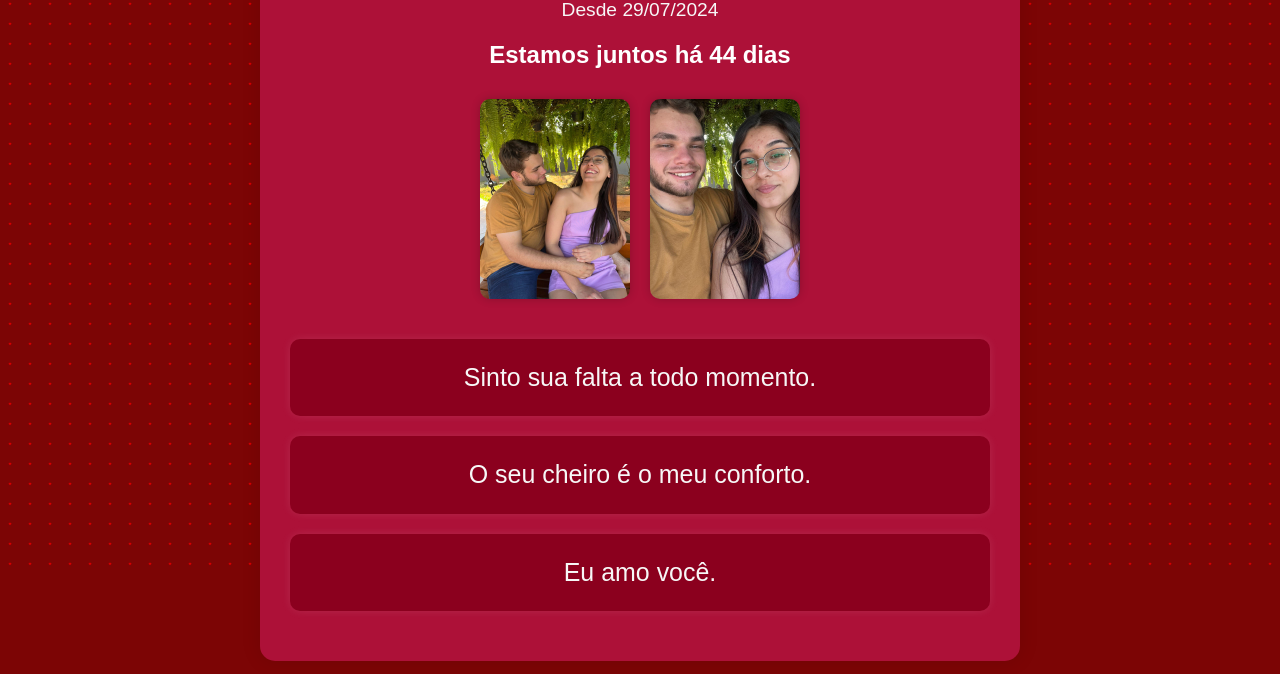
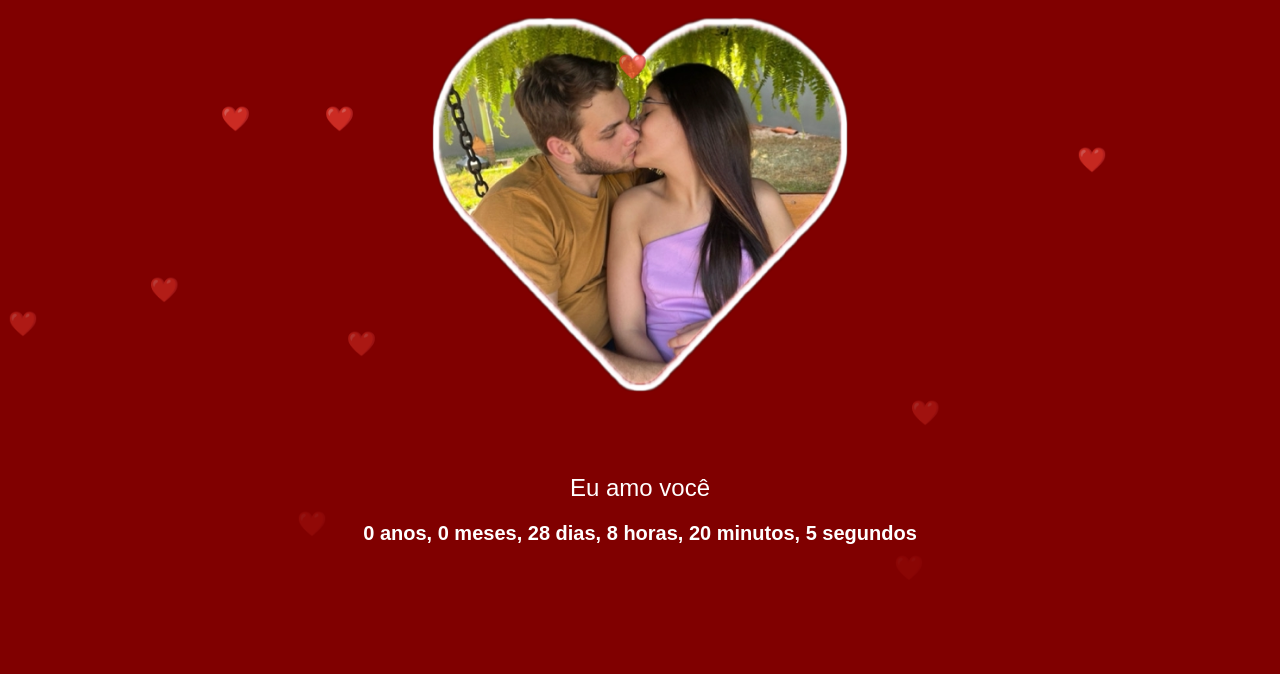
Before and after one commit to ariedee/lalala, a plain HTML site: page lalala/index.html in a window 1280 px wide. Shown: the part 126-800 px from the top of the page. Drawn offline with Linux system fonts and the light colour scheme.

Commit message:
Add files via upload

```diff
--- a/lalala/index.html
+++ b/lalala/index.html
@@ -3,31 +3,23 @@
 <head>
     <meta charset="UTF-8">
     <meta name="viewport" content="width=device-width, initial-scale=1.0">
-    <title>Frases para o meu namorado</title>
+    <title>Para você, meu amor</title>
+    <!-- Link para o CSS -->
     <link rel="stylesheet" href="styles.css">
-    <script src="script.js" defer></script>
 </head>
 <body>
-    <div class="hearts"></div>
     <div class="container">
-        <h1>Para você, meu amor</h1>
-        <p id="date-start">Desde <span id="start-date"></span></p>
-        <h2>Estamos juntos há <span id="days-counter">0</span> dias</h2>
-        <div class="photo-gallery">
-            <img src="foto-juntos1.jpeg" alt="Foto de vocês">
-            <img src="foto-juntos2.jpeg" alt="Foto de vocês juntos">
-            <!-- Adicione mais fotos aqui -->
-        </div>
-        <div class="quote">
-            <p>Sinto sua falta a todo momento.</p>
-        </div>
-        <div class="quote">
-            <p>O seu cheiro é o meu conforto.</p>
-        </div>
-        <div class="quote">
-            <p>Eu amo você.</p>
-        </div>
-        <!-- Adicione mais frases aqui -->
+        <!-- Foto do casal -->
+        <img src="4.webp" alt="Foto do Casal" class="foto">
+
+        <!-- Frases românticas -->
+        <p class="frase">Eu amo você</p>
+
+        <!-- Contagem de tempo -->
+        <p id="timer"></p>
     </div>
+
+    <!-- Script JavaScript -->
+    <script src="script.js"></script>
 </body>
 </html>
--- a/lalala/script.js
+++ b/lalala/script.js
@@ -1,28 +1,49 @@
-// Defina a data de início do relacionamento
-const startDate = new Date('2024-07-29'); // Substitua pela data real de início
+// Data de início do relacionamento (substitua com a data correta)
+const startDate = new Date('2024-07-29T17:15:00'); // Exemplo: 15 de março de 2022 às 14:30
 
-function calculateDaysTogether() {
-    const currentDate = new Date();
-    const timeDifference = currentDate - startDate;
-    const daysTogether = Math.floor(timeDifference / (1000 * 60 * 60 * 24));
+function updateTimer() {
+    const now = new Date();
 
-    // Atualiza o contador de dias
-    document.getElementById('days-counter').textContent = daysTogether;
+    // Calcula a diferença em milissegundos
+    const diff = now - startDate;
 
-    // Atualiza a data de início
-    const startDateFormatted = startDate.toLocaleDateString('pt-BR', { day: '2-digit', month: '2-digit', year: 'numeric' });
-    document.getElementById('start-date').textContent = startDateFormatted;
+    // Converte a diferença para unidades maiores
+    const seconds = Math.floor(diff / 1000);
+    const minutes = Math.floor(seconds / 60);
+    const hours = Math.floor(minutes / 60);
+    const days = Math.floor(hours / 24);
+    const months = Math.floor(days / 30.4375); // Aproximando para 30.4375 dias por mês
+    const years = Math.floor(months / 12);
+
+    // Ajusta os valores restantes
+    const remainingMonths = months % 12;
+    const remainingDays = days % 30.4375;
+    const remainingHours = hours % 24;
+    const remainingMinutes = minutes % 60;
+    const remainingSeconds = seconds % 60;
+
+    // Atualiza o texto do timer
+    const timerElement = document.getElementById('timer');
+    timerElement.innerText = '0 anos, 0 meses, 28 dias, 8 horas, 20 minutos, 5 segundos';
 }
 
-function updateSecondsCounter() {
-    const currentDate = new Date();
-    const timeDifferenceInSeconds = Math.floor((currentDate - startDate) / 1000);
-    document.getElementById('seconds-counter').textContent = timeDifferenceInSeconds;
+// Atualiza o timer a cada segundo
+setInterval(updateTimer, 1000);
+
+// Script para criar corações caindo
+const heartContainer = document.body;
+
+function createHeart() {
+    const heart = document.createElement('div');
+    heart.classList.add('falling-heart');
+    heart.innerText = '❤️';
+    heart.style.left = Math.random() * 100 + 'vw'; // Posição horizontal aleatória
+    heart.style.animationDuration = Math.random() * 2 + 3 + 's'; // Duração da queda
+    heartContainer.appendChild(heart);
+
+    setTimeout(() => {
+        heart.remove();
+    }, 5000); // Remove o coração após 5 segundos
 }
 
-document.addEventListener('DOMContentLoaded', () => {
-    calculateDaysTogether();
-    updateSecondsCounter();
-    setInterval(updateSecondsCounter, 1000); // Atualiza o contador a cada segundo
-    createHearts();
-});
+setInterval(createHeart, 300); // Cria um coração novo a cada 300 milissegundos
--- a/lalala/styles.css
+++ b/lalala/styles.css
@@ -1,107 +1,49 @@
 body {
-    font-family: 'Arial', sans-serif;
-    background-color: #7c0505; /* Fundo vermelho */
-    color: #fff; /* Cor do texto principal */
+    margin: 0;
+    padding: 0;
     display: flex;
     justify-content: center;
     align-items: center;
     height: 100vh;
-    margin: 0;
-    overflow: hidden; /* Esconde corações fora da tela */
+    background-color: #800000; /* Cor de fundo */
+    font-family: Arial, sans-serif;
+    overflow: hidden;
 }
 
 .container {
-    background-color: #ad1138;
-    padding: 30px;
-    border-radius: 15px;
-    box-shadow: 0 0 20px rgba(0, 0, 0, 0.1);
     text-align: center;
-    max-width: 700px;
-    width: 100%;
-    color: #b9051d; /* Cor do texto dentro do container */
-    position: relative;
+    color: #fff; /* Cor do texto */
+}
+
+.foto {
+    max-width: 80%;
+    height: auto;
+    border-radius: 10px;
+    margin-bottom: 20px;
+}
+
+.frase {
+    font-size: 24px;
+    margin-bottom: 10px;
+}
+
+#timer {
+    font-size: 20px;
+    font-weight: bold;
+}
+
+.falling-heart {
+    position: absolute;
+    top: -50px;
+    font-size: 24px;
+    color: #ff0000;
+    animation: fall linear infinite;
     z-index: 1;
 }
 
-h1 {
-    color: #e6e6e6;
-    margin-bottom: 10px;
-    font-size: 2.5em;
-}
-
-h2 {
-    color: #ffffff;
-    margin-bottom: 20px;
-    font-size: 1.5em;
-}
-
-p {
-    font-size: 1.2em;
-    margin: 0;
-    color: #f7f7f7;
-}
-
-.photo-gallery {
-    display: flex;
-    justify-content: center;
-    flex-wrap: wrap;
-    margin-bottom: 30px;
-}
-
-.photo-gallery img {
-    border-radius: 10px;
-    margin: 10px;
-    max-width: 150px;
-    box-shadow: 0 0 10px rgba(0, 0, 0, 0.2);
-    transition: transform 0.3s ease-in-out;
-}
-
-.photo-gallery img:hover {
-    transform: scale(1.1);
-}
-
-.quote {
-    background-color: #8b001e;
-    color: #fff;
-    padding: 20px;
-    border-radius: 10px;
-    margin-bottom: 20px;
-    font-size: 1.3em;
-    line-height: 1.5;
-    box-shadow: 0 0 10px rgba(243, 240, 240, 0.1);
-}
-
-.quote p {
-    margin: 0;
-}
-
-.hearts {
-    position: fixed;
-    top: 0;
-    left: 0;
-    width: 100%;
-    height: 100%;
-    pointer-events: none;
-    overflow: hidden;
-}
-
-.hearts::before {
-    content: '';
-    position: absolute;
-    top: -100px;
-    left: 0;
-    width: 100%;
-    height: 100%;
-    background: url('coração.png');
-    background-size: 20px 20px;
-    animation: fall 10s linear infinite;
-}
-
 @keyframes fall {
-    from {
-        transform: translateY(-100%);
-    }
     to {
-        transform: translateY(100%);
+        transform: translateY(100vh);
+        opacity: 0;
     }
 }
```
Also changed, not shown: lalala/4.webp (added), lalala/foto-juntos3.jpeg (added).
